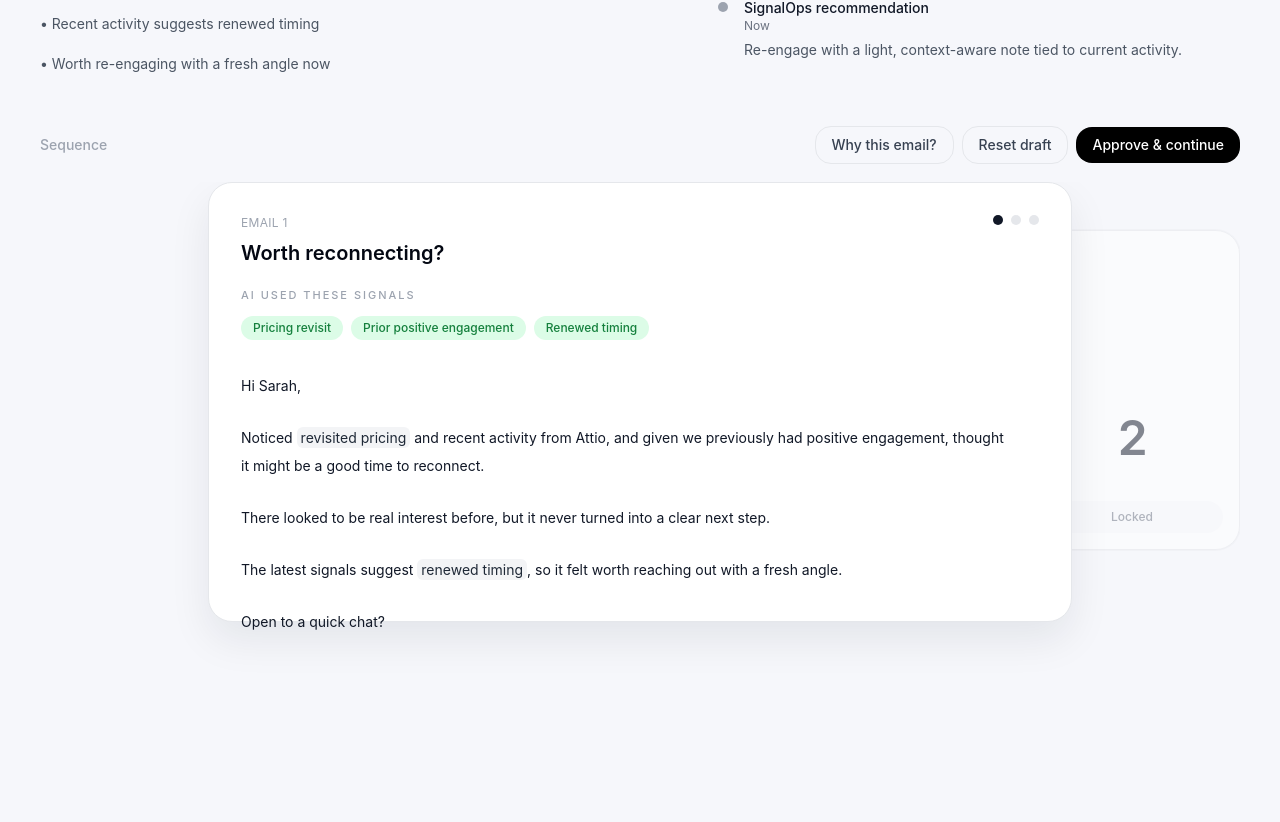
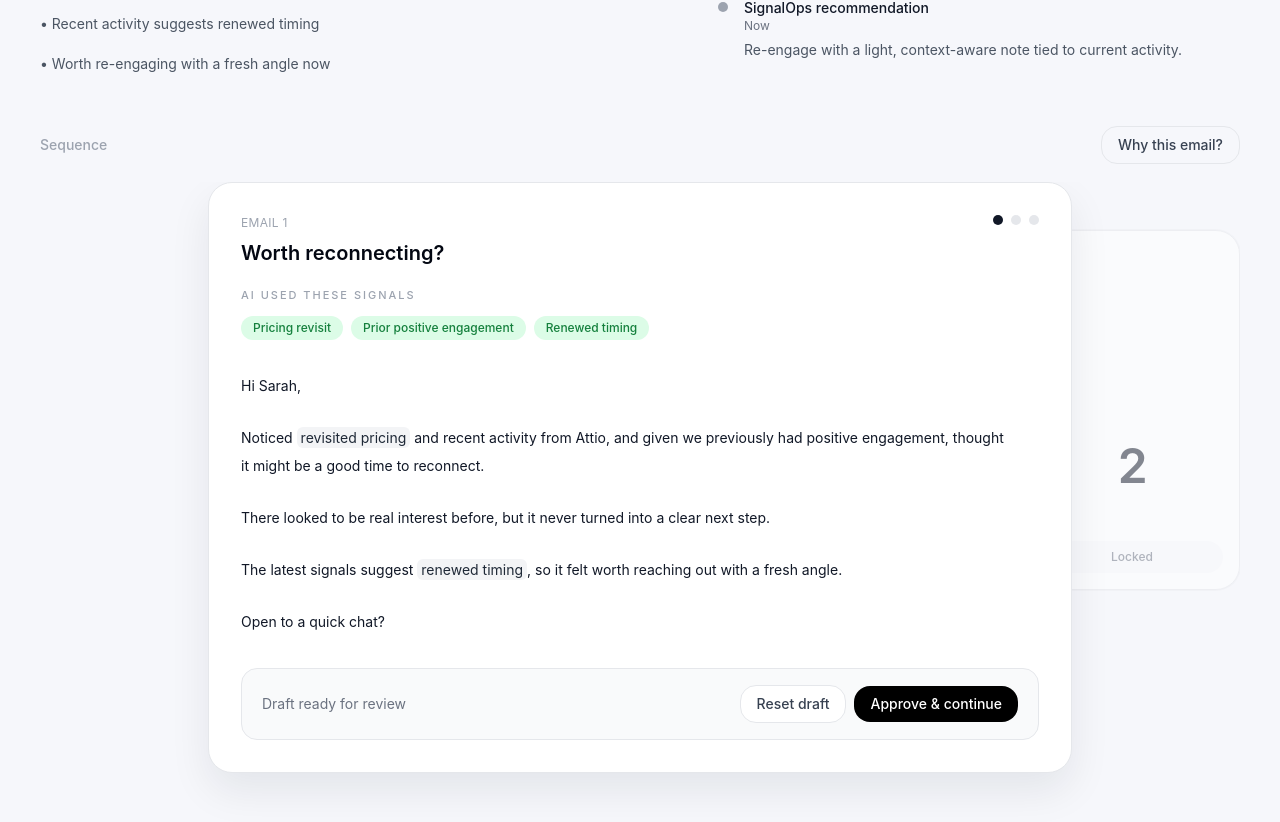
Before and after one commit to powerstephen/SignalOps, a Next.js app: page /contact/1 in a window 1280 px wide. Shown: the part 414-1236 px from the top of the page. Before the commit the page ends 1128 px from the top, so only its background shows below. Built offline with nearby package versions, Linux system fonts and the light colour scheme.

Commit message:
Update page.tsx

```diff
--- a/app/contact/[id]/page.tsx
+++ b/app/contact/[id]/page.tsx
@@ -559,7 +559,7 @@ export default function ContactPage({ params }: Props) {
     }
   }
 
-  function handleRegenerate() {
+  function handleResetDraft() {
     setActiveSignalId(null);
     setDraftMode("default");
   }
@@ -660,20 +660,6 @@ export default function ContactPage({ params }: Props) {
                 }`}
               >
                 {drawerOpen ? "Hide reasoning" : "Why this email?"}
-              </button>
-
-              <button
-                onClick={handleRegenerate}
-                className="rounded-2xl border border-gray-200 px-4 py-2 text-sm font-medium text-gray-700 transition hover:bg-gray-50"
-              >
-                Reset draft
-              </button>
-
-              <button
-                onClick={handleApprove}
-                className="rounded-2xl bg-black px-4 py-2 text-sm font-medium text-white transition hover:opacity-90"
-              >
-                {approvedUpTo < emails.length ? "Approve & continue" : "Approved"}
               </button>
             </div>
           </div>
@@ -798,24 +784,24 @@ export default function ContactPage({ params }: Props) {
             </div>
           </div>
 
-          <div className="relative h-[500px] overflow-hidden">
+          <div className="relative min-h-[640px] overflow-hidden">
             {prevEmail ? (
               <button
                 type="button"
                 onClick={() => handleSelectEmail(prevEmail.id)}
-                className={`absolute left-0 top-12 z-0 h-[320px] w-[18%] rounded-3xl border border-gray-200 bg-white px-4 py-6 text-left shadow-[0_0_0_1px_rgba(17,24,39,0.04)] transition ${
+                className={`absolute left-0 top-12 z-0 h-[360px] w-[18%] rounded-3xl border border-gray-200 bg-white px-4 py-6 text-left shadow-[0_0_0_1px_rgba(17,24,39,0.04)] transition ${
                   canOpen(prevEmail.id)
                     ? "hover:-translate-y-0.5"
                     : "cursor-not-allowed opacity-50"
                 }`}
               >
-                <div className="mt-24 text-center text-5xl font-semibold tracking-tight text-gray-900">
+                <div className="mt-28 text-center text-5xl font-semibold tracking-tight text-gray-900">
                   {prevEmail.id}
                 </div>
               </button>
             ) : null}
 
-            <div className="absolute left-1/2 top-0 z-10 h-[440px] w-[72%] -translate-x-1/2 rounded-3xl border border-gray-200 bg-white px-8 py-8 shadow-[0_18px_40px_rgba(17,24,39,0.08)]">
+            <div className="absolute left-1/2 top-0 z-10 w-[72%] -translate-x-1/2 rounded-3xl border border-gray-200 bg-white px-8 py-8 shadow-[0_18px_40px_rgba(17,24,39,0.08)]">
               <div className="flex items-start justify-between gap-4">
                 <div>
                   <div className="flex items-center gap-3">
@@ -889,19 +875,46 @@ export default function ContactPage({ params }: Props) {
                   </p>
                 ))}
               </div>
+
+              <div className="mt-8 flex items-center justify-between rounded-2xl border border-gray-200 bg-gray-50 px-5 py-4">
+                <div className="text-sm text-gray-500">
+                  {draftMode !== "default"
+                    ? "AI updated draft ready for review"
+                    : "Draft ready for review"}
+                </div>
+
+                <div className="flex items-center gap-2">
+                  <button
+                    type="button"
+                    onClick={handleResetDraft}
+                    className="rounded-2xl border border-gray-200 bg-white px-4 py-2 text-sm font-medium text-gray-700 transition hover:bg-gray-50"
+                  >
+                    Reset draft
+                  </button>
+                  <button
+                    type="button"
+                    onClick={handleApprove}
+                    className="rounded-2xl bg-black px-4 py-2 text-sm font-medium text-white transition hover:opacity-90"
+                  >
+                    {approvedUpTo < emails.length
+                      ? "Approve & continue"
+                      : "Approved"}
+                  </button>
+                </div>
+              </div>
             </div>
 
             {nextEmail ? (
               <button
                 type="button"
                 onClick={() => handleSelectEmail(nextEmail.id)}
-                className={`absolute right-0 top-12 z-0 h-[320px] w-[18%] rounded-3xl border border-gray-200 bg-white px-4 py-6 text-left shadow-[0_0_0_1px_rgba(17,24,39,0.04)] transition ${
+                className={`absolute right-0 top-12 z-0 h-[360px] w-[18%] rounded-3xl border border-gray-200 bg-white px-4 py-6 text-left shadow-[0_0_0_1px_rgba(17,24,39,0.04)] transition ${
                   canOpen(nextEmail.id)
                     ? "hover:-translate-y-0.5"
                     : "cursor-not-allowed opacity-50"
                 }`}
               >
-                <div className="mt-24 text-center text-5xl font-semibold tracking-tight text-gray-900">
+                <div className="mt-28 text-center text-5xl font-semibold tracking-tight text-gray-900">
                   {nextEmail.id}
                 </div>
 
```
